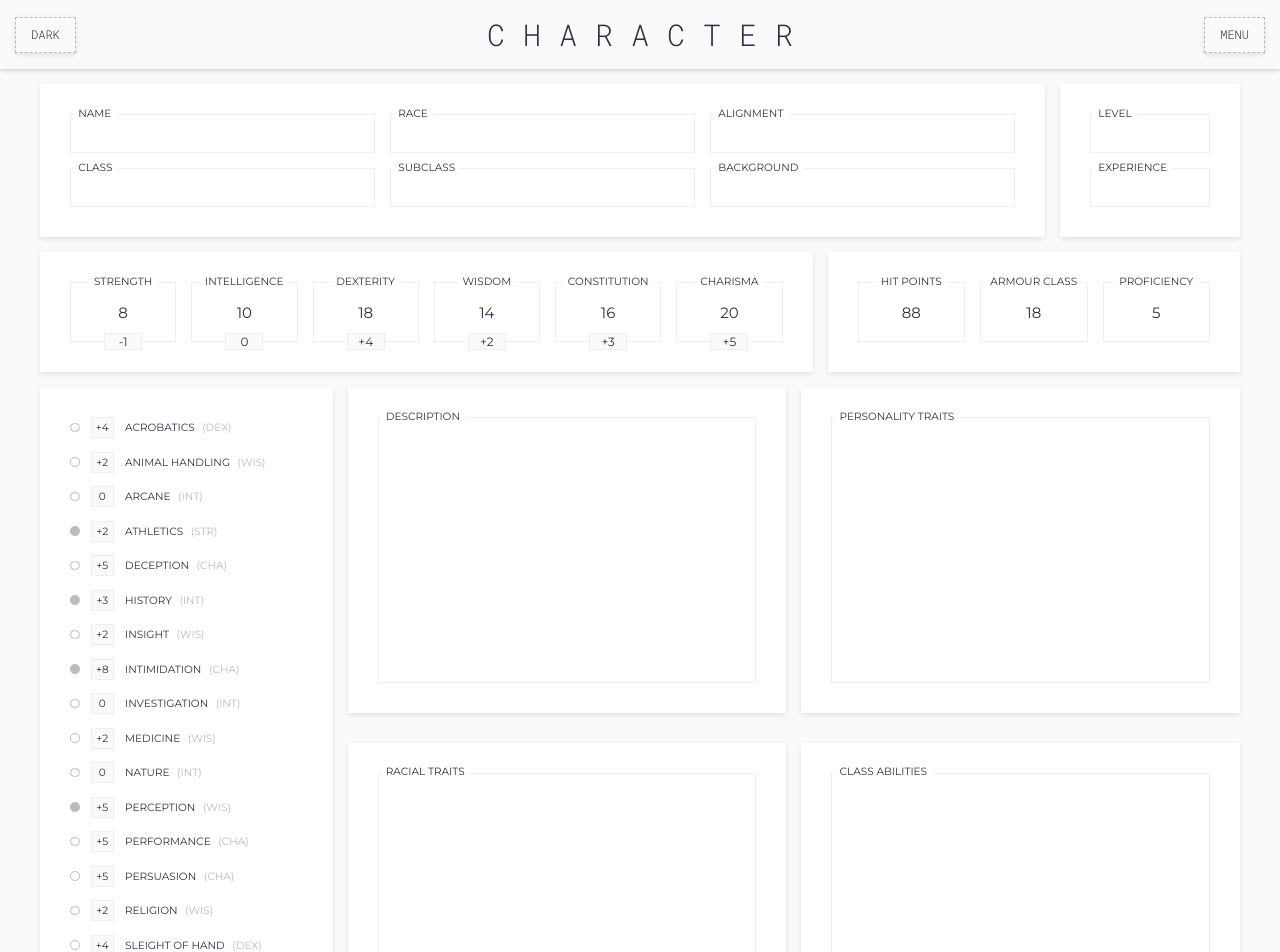
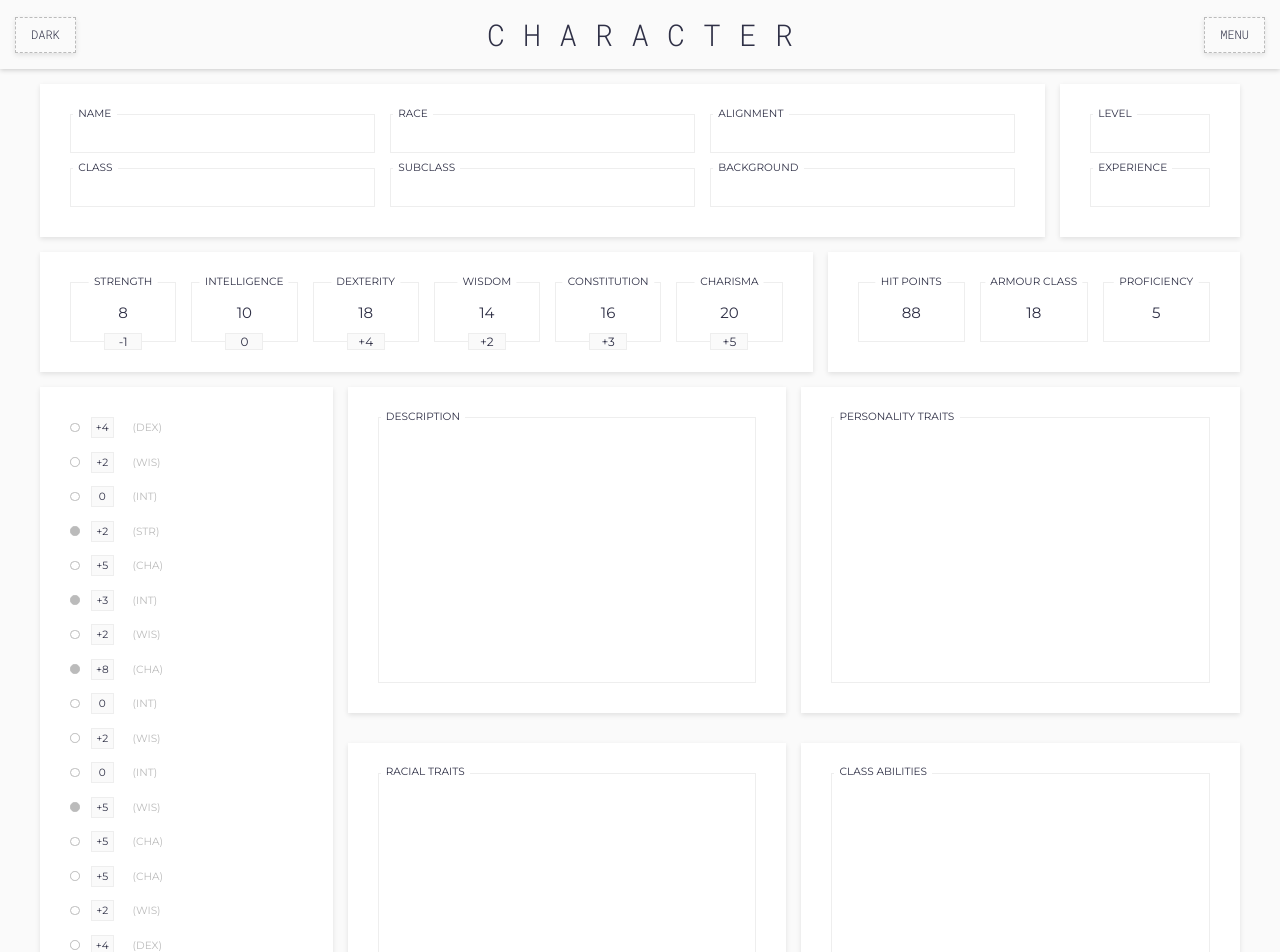
Before and after one commit to zombie9/dnd-cs, a React (Vite) app: page / in a window 1280 px wide. Shown: the top 952 px of the page. Built offline with nearby package versions, Linux system fonts and the light colour scheme.

Commit message:
add character context

```diff
--- a/src/App.tsx
+++ b/src/App.tsx
@@ -1,22 +1,29 @@
+import { useState, useMemo } from 'react';
 import { ThemeProvider } from 'styled-components';
 
 import { Container } from './components/Container';
-import { Context } from './context/context';
+import { CharacterContext } from './context/context';
 import { useDarkMode } from './hooks/useDarkMode';
 import { GlobalStyles } from './styles/GlobalStyles';
 import { lightTheme, darkTheme } from './styles/Themes';
+import { sampleCharacter } from './models/character';
+import { CharacterType } from './types';
 
 const App = () => {
+  const [character, setCharacter] = useState<CharacterType>(sampleCharacter);
+
+  const value = useMemo(() => ({ character, setCharacter }), [character]);
+
   const { theme, toggleTheme } = useDarkMode();
   const themeMode = theme === 'light' ? lightTheme : darkTheme;
 
   return (
-    <Context.Provider value={null}>
+    <CharacterContext.Provider value={value}>
       <ThemeProvider theme={themeMode}>
         <GlobalStyles />
         <Container toggleTheme={toggleTheme} theme={theme} />
       </ThemeProvider>
-    </Context.Provider>
+    </CharacterContext.Provider>
   );
 };
 
--- a/src/components/Persona.tsx
+++ b/src/components/Persona.tsx
@@ -1,5 +1,6 @@
-import React from 'react';
+import React, { useContext, useEffect } from 'react';
 import styled from 'styled-components';
+import { CharacterContext } from '../context/context';
 
 import { Box } from '../styles/sharedStyles';
 
@@ -36,6 +37,22 @@ const Wrapper = styled.div`
 `;
 
 export const Persona: React.FC = () => {
+  const { character, setCharacter } = useContext(CharacterContext);
+  console.log('character', character);
+  console.log('setCharacter', setCharacter);
+
+  useEffect(() => {
+    const newChar = {
+      ...character,
+      persona: {
+        ...character.persona,
+        name: 'NIMRYTH'
+      }
+    };
+    setCharacter(newChar);
+  }, []);
+
+  console.log('CHAR2', character);
   return (
     <Wrapper>
       <Box style={{ flexGrow: '1' }}>
--- a/src/context/context.ts
+++ b/src/context/context.ts
@@ -1,3 +1,15 @@
-import { createContext } from 'react';
+import { createContext, Dispatch, SetStateAction } from 'react';
+import { sampleCharacter } from '../models/character';
+import { CharacterType } from '../types';
 
-export const Context = createContext(null);
+type CharacterContextType = {
+  character: CharacterType;
+  setCharacter: Dispatch<SetStateAction<CharacterType>>;
+};
+
+const characterContextDefaultValue = {
+  character: sampleCharacter,
+  setCharacter: () => {}
+};
+
+export const CharacterContext = createContext<CharacterContextType>(characterContextDefaultValue);
--- a/src/models/character.ts
+++ b/src/models/character.ts
@@ -4,7 +4,7 @@ import { STATS } from './stats';
 import { SKILLS } from './skills';
 import { CharacterType } from '../types';
 
-export const sampleCharacetr: CharacterType = {
+export const sampleCharacter: CharacterType = {
   persona: PERSONA,
   abilities: ABILITIES,
   stats: STATS,
--- a/src/models/skills.ts
+++ b/src/models/skills.ts
@@ -2,92 +2,92 @@ import { SkillsType } from '../types/character';
 
 export const SKILLS: SkillsType = [
   {
-    name: 'acrobatics',
+    skill: 'acrobatics',
     ability: 'dexterity',
     proficient: false
   },
   {
-    name: 'animal handling',
+    skill: 'animal handling',
     ability: 'wisdom',
     proficient: false
   },
   {
-    name: 'arcane',
+    skill: 'arcane',
     ability: 'intelligence',
     proficient: false
   },
   {
-    name: 'athletics',
+    skill: 'athletics',
     ability: 'strength',
     proficient: true
   },
   {
-    name: 'deception',
+    skill: 'deception',
     ability: 'charisma',
     proficient: false
   },
   {
-    name: 'history',
+    skill: 'history',
     ability: 'intelligence',
     proficient: true
   },
   {
-    name: 'insight',
+    skill: 'insight',
     ability: 'wisdom',
     proficient: false
   },
   {
-    name: 'intimidation',
+    skill: 'intimidation',
     ability: 'charisma',
     proficient: true
   },
   {
-    name: 'investigation',
+    skill: 'investigation',
     ability: 'intelligence',
     proficient: false
   },
   {
-    name: 'medicine',
+    skill: 'medicine',
     ability: 'wisdom',
     proficient: false
   },
   {
-    name: 'nature',
+    skill: 'nature',
     ability: 'intelligence',
     proficient: false
   },
   {
-    name: 'perception',
+    skill: 'perception',
     ability: 'wisdom',
     proficient: true
   },
   {
-    name: 'performance',
+    skill: 'performance',
     ability: 'charisma',
     proficient: false
   },
   {
-    name: 'persuasion',
+    skill: 'persuasion',
     ability: 'charisma',
     proficient: false
   },
   {
-    name: 'religion',
+    skill: 'religion',
     ability: 'wisdom',
     proficient: false
   },
   {
-    name: 'sleight of hand',
+    skill: 'sleight of hand',
     ability: 'dexterity',
     proficient: false
   },
   {
-    name: 'stealth',
+    skill: 'stealth',
     ability: 'dexterity',
     proficient: false
   },
   {
-    name: 'survival',
+    skill: 'survival',
     ability: 'constitution',
     proficient: false
   }
```
Also changed, not shown: src/types/character.ts (+18 -18 lines).
